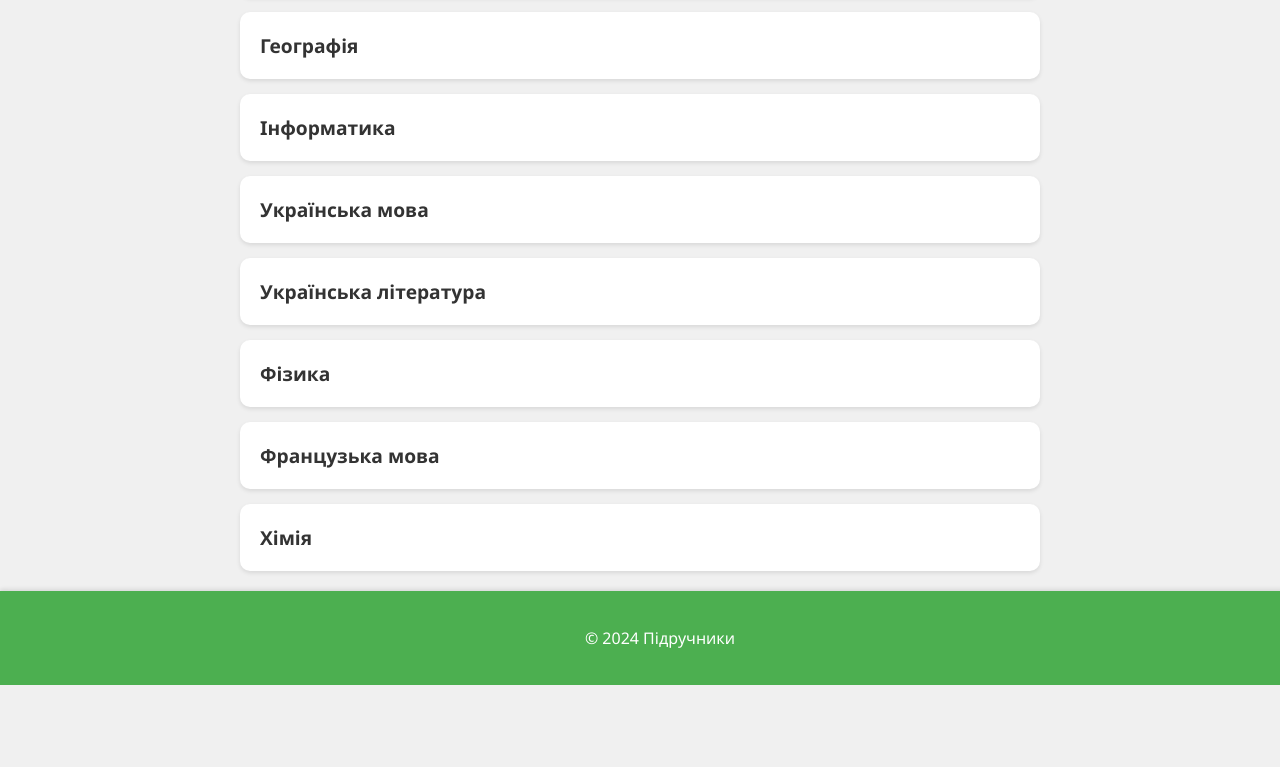
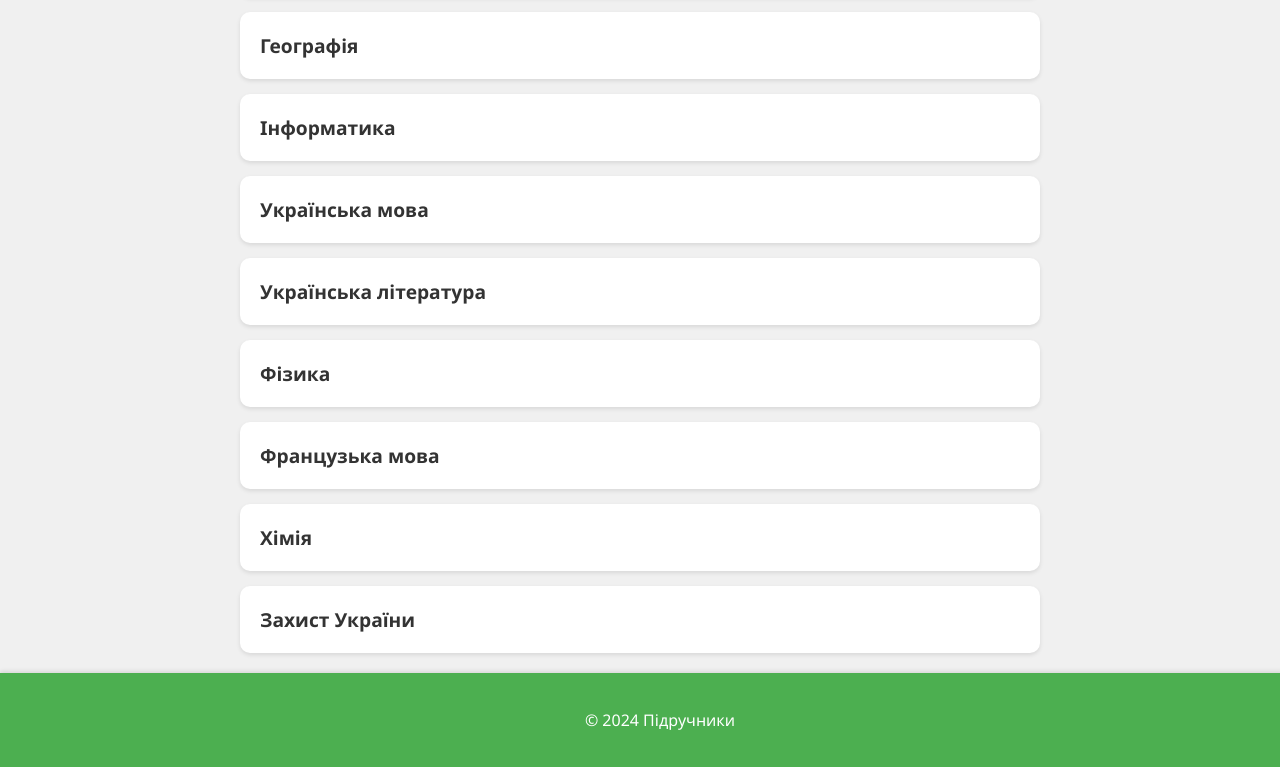
Before and after one commit to RelK1n/collection-book.com, a plain HTML site: page index.html in a window 1280 px wide. Shown: the part 907-1674 px from the top of the page. Before the commit the page ends 1592 px from the top, so only its background shows below. Drawn offline with Linux system fonts and the light colour scheme.

Commit message:
Update index.html

```diff
--- a/index.html
+++ b/index.html
@@ -67,6 +67,9 @@
             <div class="book-item" data-url="https://issuu.com/stankobog/docs/11-klas-khimija-popel-2019">
                 <a href="https://issuu.com/stankobog/docs/11-klas-khimija-popel-2019" target="_blank">Хімія</a>
             </div>
+            <div class="book-item" data-url="https://issuu.com/kreidaros/docs/zahyst-vitchyzny-11-klas-gudyma-shchyrba-2019">
+                <a href="https://issuu.com/kreidaros/docs/zahyst-vitchyzny-11-klas-gudyma-shchyrba-2019" target="_blank">Захист України</a>
+            </div>
         </div>
     </main>
 
```
